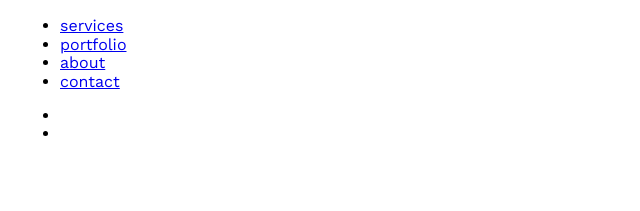
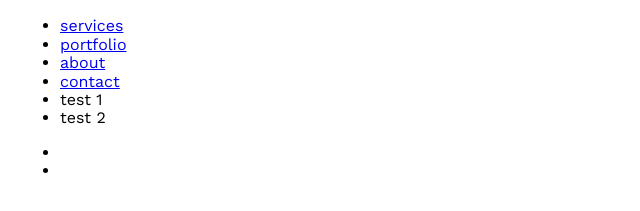
Before and after one commit to rahma7588/testWeb, a plain HTML site: page index.html in a window 1280 px wide. Shown: the part 83-294 px from the top of the page, without its empty margins (0-640 px from the left). Drawn offline with nearby package versions, Linux system fonts and the light colour scheme.

Commit message:
second commit

```diff
--- a/index.html
+++ b/index.html
@@ -34,6 +34,8 @@
           <li><a href="#portfolio">portfolio</a></li>
           <li><a href="#about">about</a></li>
           <li><a href="#contact">contact</a></li>
+          <li>test 1</li>
+          <li>test 2</li>
         </ul>
         <ul>
           <li></li>
```
